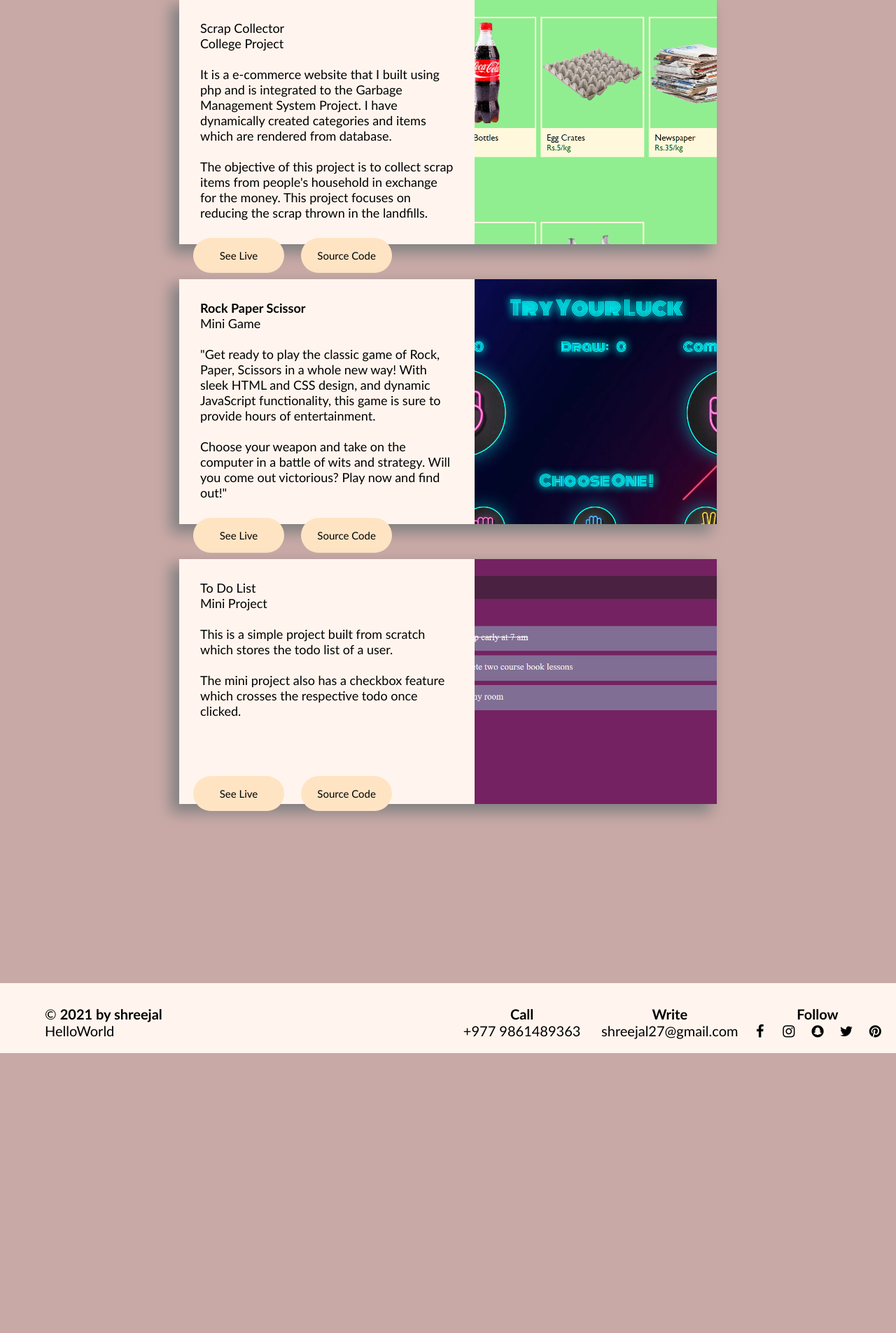
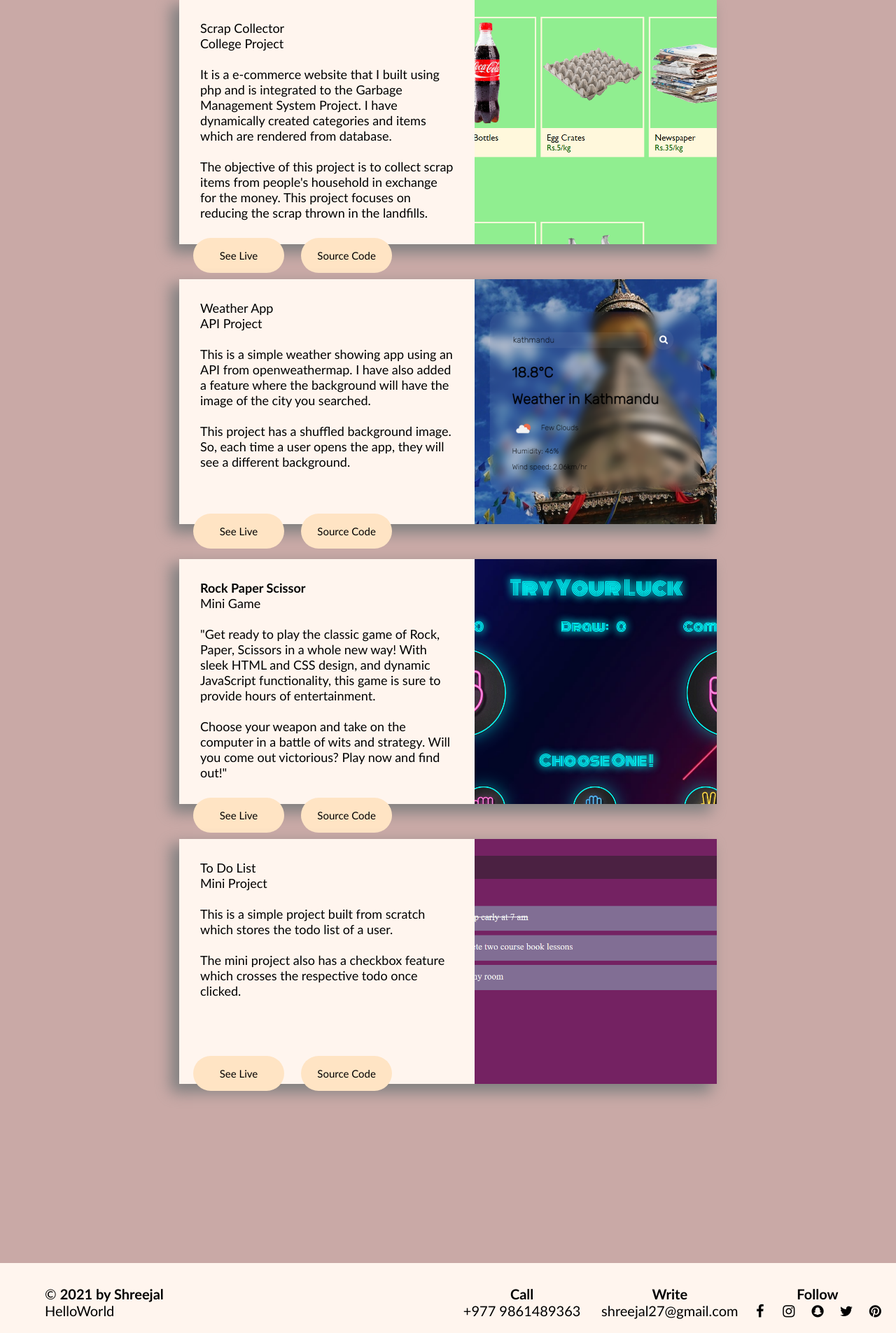
Before and after one commit to shreejal27/my_portfolio, a PHP site: page /project.php in a window 1280 px wide. Shown: the part 862-2767 px from the top of the page at 70% size. Before the commit the page ends 2367 px from the top, so only its background shows below. Run offline with PHP 8.4, Linux system fonts and the light colour scheme.

Commit message:
added weatherApp project

```diff
--- a/footer.php
+++ b/footer.php
@@ -2,7 +2,7 @@
         <div class="bottomrow">
             <div class="bottomleft" id="btn">
                 <p> &copy;
-                 <strong> 2021 by shreejal </strong>   <br>
+                 <strong> 2021 by Shreejal </strong>   <br>
                     <span onClick="onClick()">HelloWorld </span>  </p>
 
 
--- a/header.php
+++ b/header.php
@@ -7,7 +7,7 @@
       </div>
       <div class="topright">
           <ul>
-              <a href="index.php"><li class="active">About Me</li></a>
+              <a href="index.php"><li>About Me</li></a>
               <a href="resume.php"><li>Resume</li></a>
               <a href="project.php"><li>Projects</li></a>
               <a href="contact.php"><li>Contacts</li></a>
--- a/main.css
+++ b/main.css
@@ -36,6 +36,7 @@
   font-size: 20px;
   background-position: right bottom;
 }
+
 .topright ul li:hover {
   background-color: #c9a9a6;
   background: linear-gradient(to right, #c9a9a6 50%, seashell 50%);
@@ -48,6 +49,8 @@ a {
   color: black;
   text-decoration: none;
 }
+
+
 .fa {
   padding: 22px;
   font-size: 30px;
--- a/project.php
+++ b/project.php
@@ -55,6 +55,29 @@
                 </div>
             </div>
 
+            <div class="row">
+                <div class="lcol">
+                <p>Weather App <br>
+                    API Project <br><br>
+
+                    This is a simple weather showing app using an API from openweathermap. I have also added a feature where the background will have the image of the city you searched.
+                    <br><br>
+                    This project has a shuffled background image. So, each time a user opens the app, they will see a different background.
+                </p>
+                <br>
+                <br>
+
+
+           <a href="https://shreejal27.github.io/weatherApp/" target="_blank"><button >See Live</button> </a>
+           <a href="https://github.com/shreejal27/weatherApp" target="_blank"> <button >Source Code</button> </a>
+                </div>
+                <div class="rcol">
+                <a href="./projectImages/weather.png" target="_blank"><img src="./projectImages/weather.png" alt="project1 image" width="100%" height="100%"  style="object-fit:cover";></a>
+                </div>
+            </div>
+
+
+
              <div class="row">
                  <div class="lcol">
                  <p><strong>Rock Paper Scissor  </strong> <br>
@@ -65,6 +88,7 @@
             <a href="https://shreejal27.github.io/RockPaperScissor/" target="_blank"><button >See Live</button> </a>
            <a href="https://github.com/shreejal27/RockPaperScissor/" target="_blank"> <button >Source Code</button> </a>
                  </div>
+
                  <div class="rcol">
                  <a href="./projectImages/spr.png" target="_blank"><img src="./projectImages/spr.png" alt="project1 image" width="100%" height="100%"  style="object-fit:cover";></a>
                  </div>
--- a/resume.css
+++ b/resume.css
@@ -79,7 +79,6 @@ button:hover {
 }
 
 #lasttext{
-
   font-size: 25px;
   margin: 7%;
 }
@@ -92,6 +91,5 @@ button:hover {
 }
 li{
    padding: 10px;
-
    list-style: square;
 }
```
Also changed, not shown: resume.php (+0 -9 lines), projectImages/weather.png (added).
